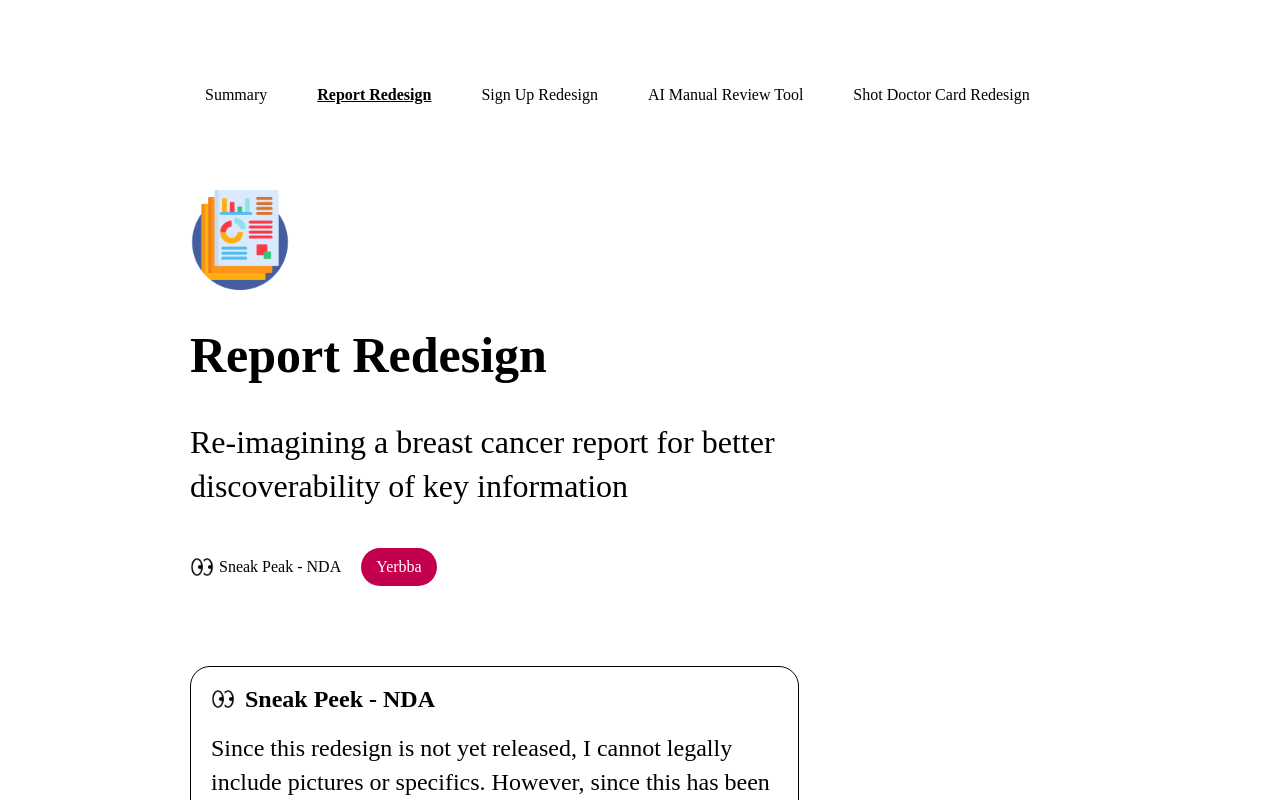
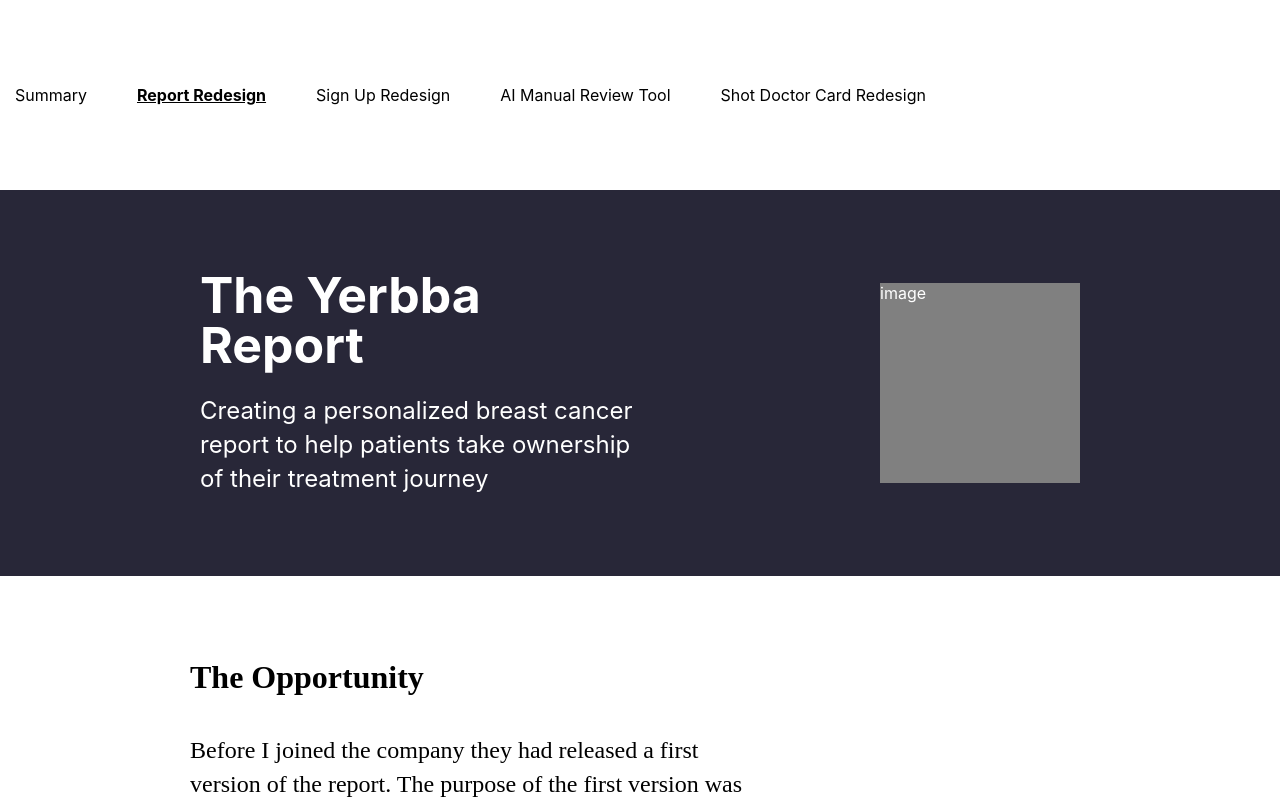
Before and after one commit to BenA56/Portfolio, a React (Create React App) app: page /ReportRedesign in a window 1280 px wide. Shown: the top 800 px of the page. Built offline with nearby package versions, Linux system fonts and the light colour scheme.

Commit message:
as;ldkfja

```diff
--- a/src/CaseStudyHeader.jsx
+++ b/src/CaseStudyHeader.jsx
@@ -11,7 +11,6 @@
             <div className="header"> {name} </div>
             <div style={{fontSize: "32px", lineHeight: "44px"}}> {desc} </div>
             <div style={{display: "flex", flexDirection: "row", alignItems: "center", gap: "20px"}}>
-                <TypeTag type={type}/>
                 <CompanyTag company={company}/>
             </div>
         </div>
--- a/src/Report Redesign/ReportRedesign.jsx
+++ b/src/Report Redesign/ReportRedesign.jsx
@@ -26,19 +26,29 @@
 
 function ReportRedesign(props) {
     return (
-        <div className="App">
+        <div>
             <NavBar selectedTab="Report Redesign"/>
+
+            {/* Header */}
+            <div style={{display: "flex", flexDirection: "row", alignItems: "center", justifyContent: "space-between", padding: "80px 200px", backgroundColor: "#282738", color: "white", marginBottom: "85px"}}>
+                <div style={{display: "flex", flexDirection: "column", gap: "24px", maxWidth: "435px"}}>
+                    <div className="header"> The Yerbba Report </div>
+                    <div className="bigContent"> Creating a personalized breast cancer report to help patients take ownership of their treatment journey </div>
+                </div>
+                <div style={{width: "200px", height: "200px", backgroundColor: "#808080"}}> image </div>
+            </div>
+
+            <div className="App">
             <div className="caseStudyContent">
-                <CaseStudyHeader
+                {/* <CaseStudyHeader
                     logo="/report.png"
-                    name="Report Redesign"
-                    desc="Re-imagining a breast cancer report for better discoverability of key information"
-                    type="NDA"
+                    name="The Yerbba Report"
+                    desc="Creating a personalized breast cancer report to help patients take ownership of their treatment journey"
                     company="Yerbba"
-                />
-                <Warning title="Sneak Peek - NDA" icon="/eyes_black.png" desc1="Since this redesign is not yet released, I cannot legally include pictures or specifics. However, since this has been my life for the past several months, I wanted to shed some light on the problems I’ve been solving."/>
+                /> */}
+
                 <div className="section">
-                    <div className="header2"> Background </div>
+                    <div className="header2"> The Opportunity </div>
                     <div className="bigContent"> {content.background} </div>
                 </div>
                 <MyRole ux={true} frontEnd={true}/>
@@ -77,6 +87,7 @@
                     </div>
                 </div>
             </div>
+            </div>
         </div>
     )
 }
```
Also changed, not shown: src/Report Redesign/content.js (added, +16 -0 lines).
